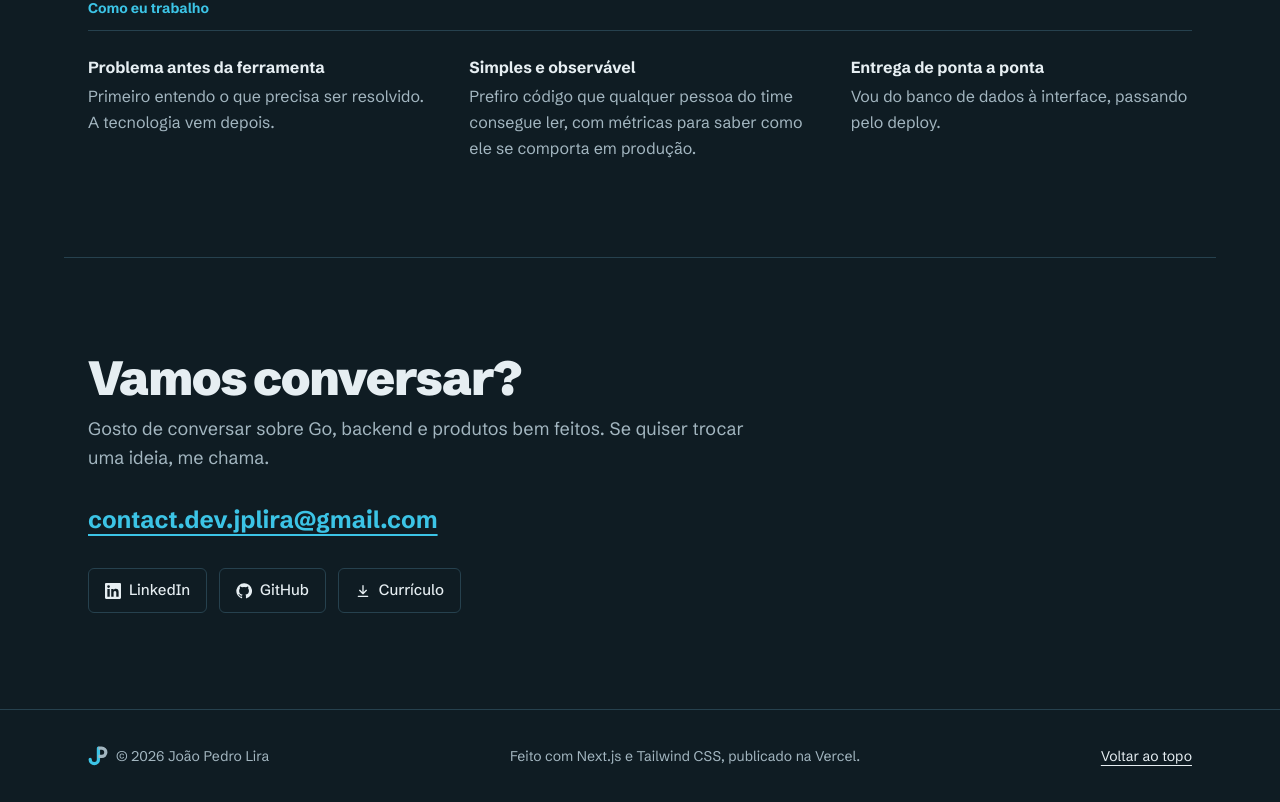
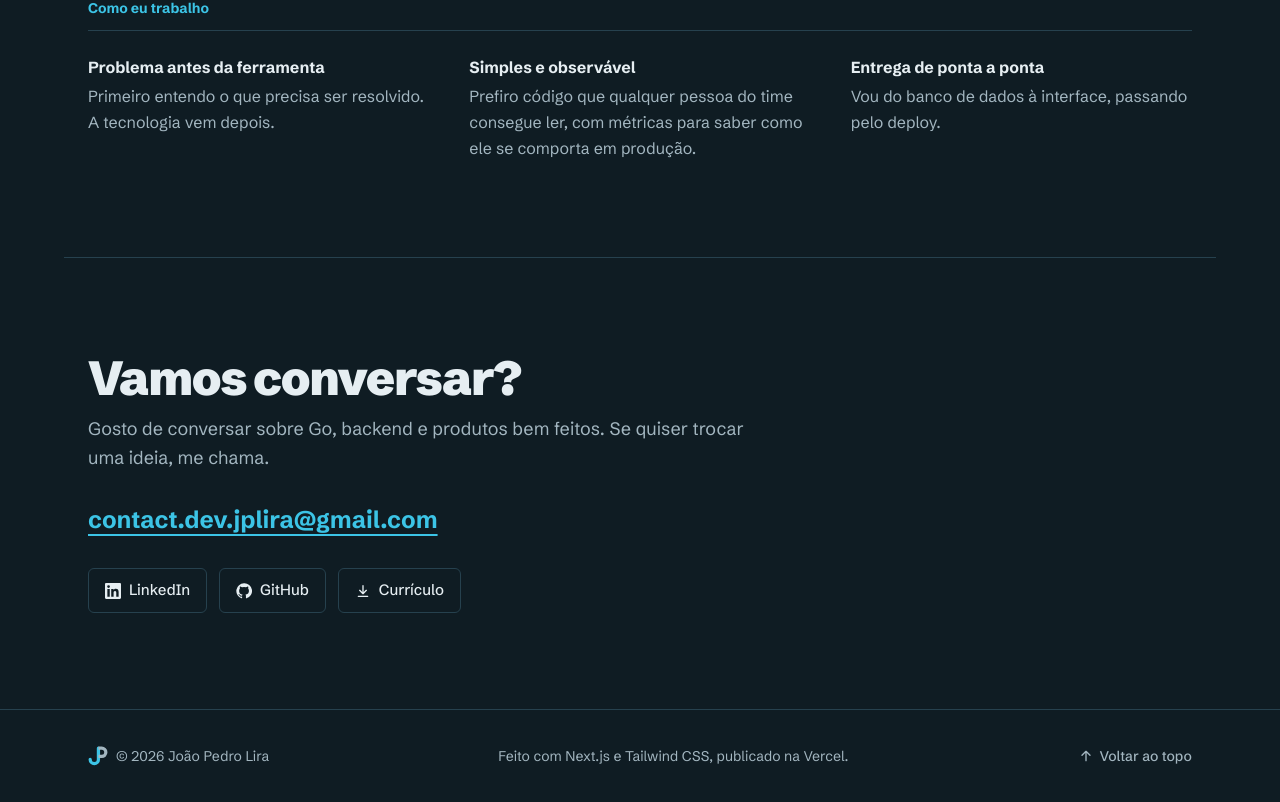
Before and after one commit to lirajoaop/jlira-portfolio, a Next.js app: page / in a window 1280 px wide. Shown: the part 6796-7598 px from the top of the page. Built offline with nearby package versions, Linux system fonts and the light colour scheme.

Commit message:
Restyle the footer back-to-top link
Drop the underline and the body color: the link now uses the footer's muted
color with an up arrow, and turns accent on hover. It also stays vertically
centered with the rest of the footer row on wide screens.

```diff
--- a/src/components/Home.tsx
+++ b/src/components/Home.tsx
@@ -341,7 +341,10 @@ function Footer({ locale }: { locale: Locale }) {
           <Monogram className="size-5" /> © {new Date().getFullYear()} {site.name}
         </p>
         <p>{c.footer}</p>
-        <a href="#top" className="self-start py-1 rounded-sm text-fg underline underline-offset-4 hover:text-accent focus-visible:outline-2 focus-visible:outline-offset-2 focus-visible:outline-accent">
+        <a href="#top" className="inline-flex items-center gap-1.5 self-start rounded-sm py-1 font-medium transition-colors hover:text-accent focus-visible:outline-2 focus-visible:outline-offset-2 focus-visible:outline-accent sm:self-auto">
+          <svg viewBox="0 0 24 24" fill="none" stroke="currentColor" strokeWidth="2" strokeLinecap="round" strokeLinejoin="round" aria-hidden className="size-4">
+            <path d="M12 19V5m0 0-6 6m6-6 6 6" />
+          </svg>
           {c.ui.backToTop}
         </a>
       </div>
```
